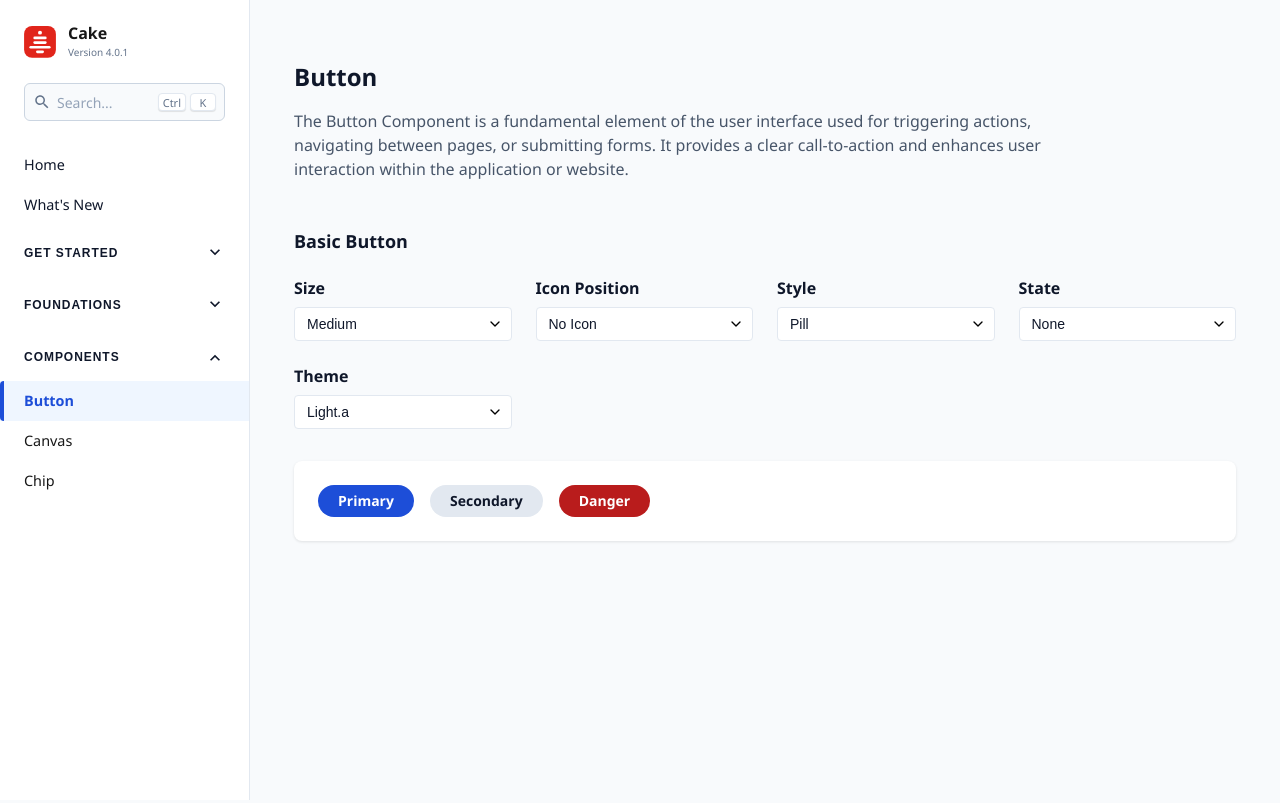
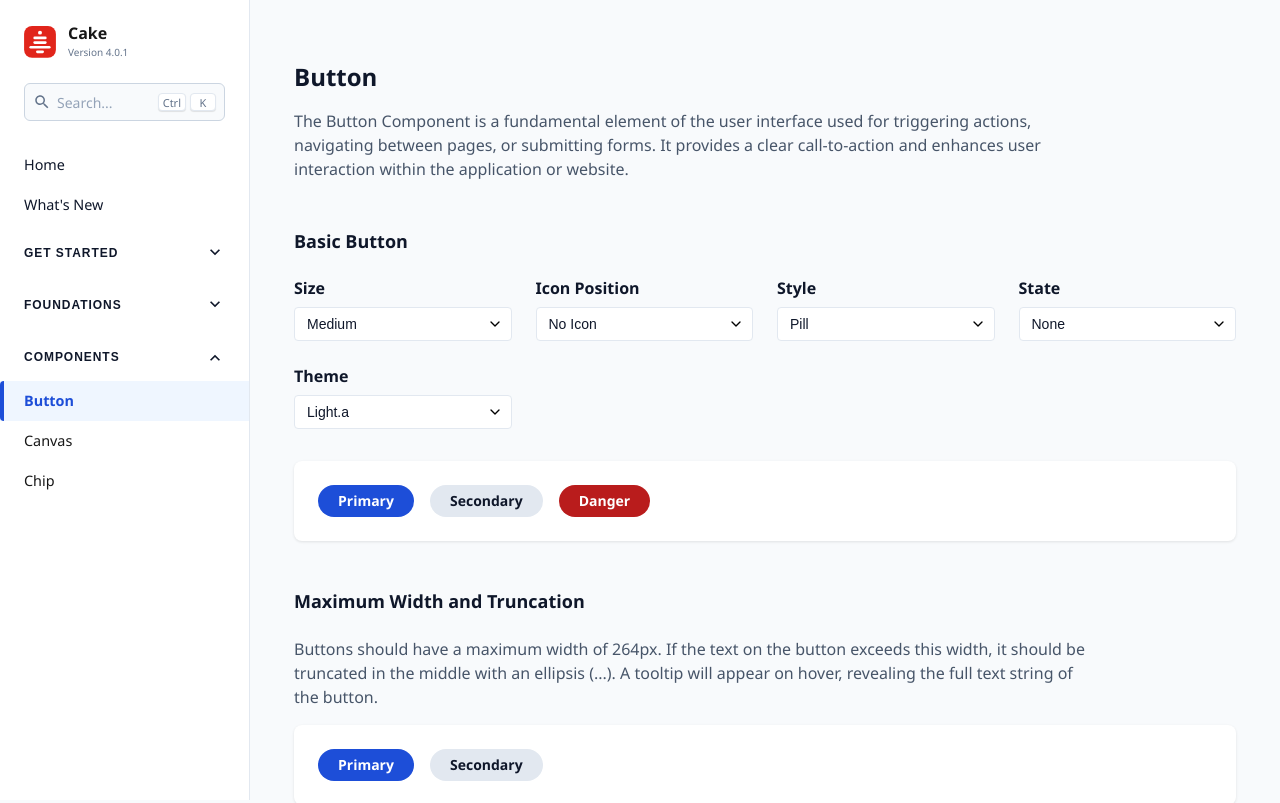
Before and after one commit to cake-admin/cakev2, a React (Create React App) app: page /components/button in a window 1280 px wide. Shown: the top 803 px of the page. Built offline with nearby package versions, Linux system fonts and the light colour scheme.

Commit message:
feat: add button max-width and text truncation
- Add 264px max-width to buttons
- Implement text truncation with ellipsis for long text
- Add tooltip on hover to show full text
- Add documentation and examples in ButtonPage

```diff
--- a/src/components/design-system/Button.js
+++ b/src/components/design-system/Button.js
@@ -171,6 +171,10 @@ const StyledButton = styled.button`
     return `${verticalPadding} ${horizontalPadding}`;
   }};
   height: ${props => props.size === BUTTON_SIZES.LARGE ? '40px' : '32px'};
+  max-width: 264px;
+  white-space: nowrap;
+  overflow: hidden;
+  text-overflow: ellipsis;
   background-color: ${props => {
     if (props.$disabled || props.$loading) {
       return props.isDarkMode ? '#1F2937' : '#E5E7EB';
--- a/src/pages/ButtonPage.js
+++ b/src/pages/ButtonPage.js
@@ -193,6 +193,32 @@ const ButtonPage = () => {
           ))}
         </PreviewSection>
       </Section>
+
+      <Section>
+        <SectionTitle>Maximum Width and Truncation</SectionTitle>
+        <Description>
+          Buttons should have a maximum width of 264px. If the text on the button exceeds this width,
+          it should be truncated in the middle with an ellipsis (...). A tooltip will appear on hover,
+          revealing the full text string of the button.
+        </Description>
+
+        <PreviewSection isDarkMode={isDarkMode}>
+          <Button
+            variant={BUTTON_VARIANTS.PRIMARY}
+            size={BUTTON_SIZES.MEDIUM}
+            label="Button with really really really long text"
+            title="Button with really really really long text"
+            isDarkMode={isDarkMode}
+          />
+          <Button
+            variant={BUTTON_VARIANTS.SECONDARY}
+            size={BUTTON_SIZES.MEDIUM}
+            label="Button with really... long text"
+            title="Button with really really really long text that should be truncated"
+            isDarkMode={isDarkMode}
+          />
+        </PreviewSection>
+      </Section>
     </PageContainer>
   );
 };
```
